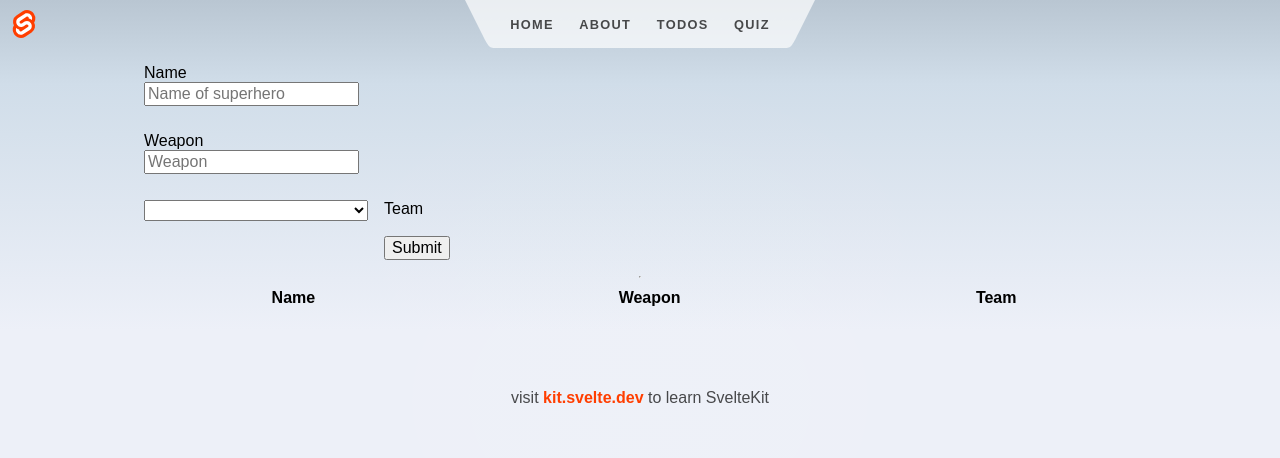
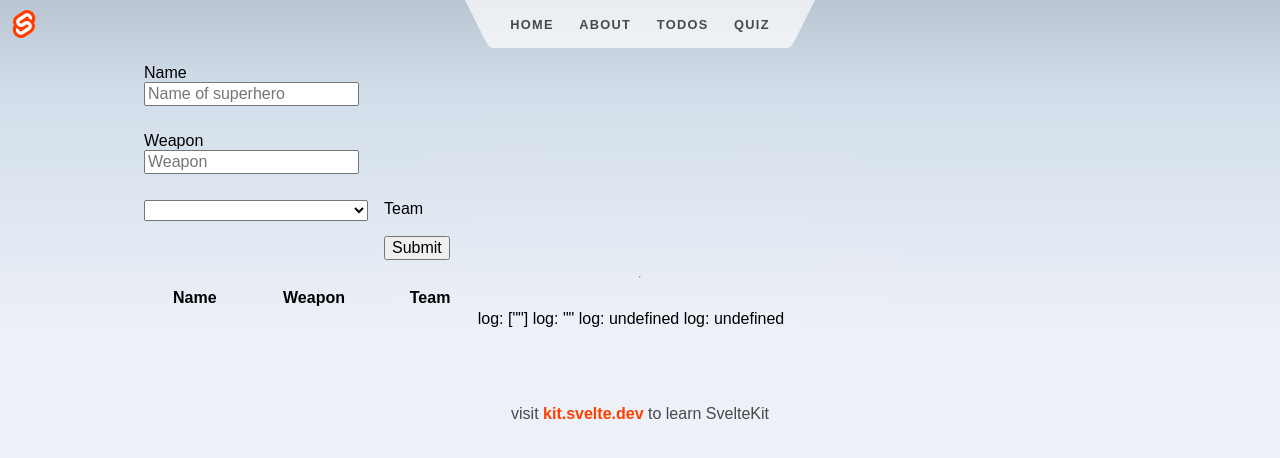
Before and after one commit to ashok-cse/my-sveltekit-app, a SvelteKit app: page /quiz in a window 1280 px wide. Shown: the top 458 px of the page. Built offline with nearby package versions, Linux system fonts and the light colour scheme.

Commit message:
deploy 123

```diff
--- a/src/routes/quiz/+page.svelte
+++ b/src/routes/quiz/+page.svelte
@@ -249,6 +249,11 @@
         <td>{quizQuestion}</td>
         <td>{quizAnswer}</td>
         <td>{quizOptions}</td>
+        log: {JSON.stringify(quizOptions)}
+        log: {JSON.stringify(quizOptions[0])}
+        log: {JSON.stringify(quizOptions[1])}
+        log: {JSON.stringify(quizOptions[2])}
+
       </tr>
     </tbody>
     </table>
```
